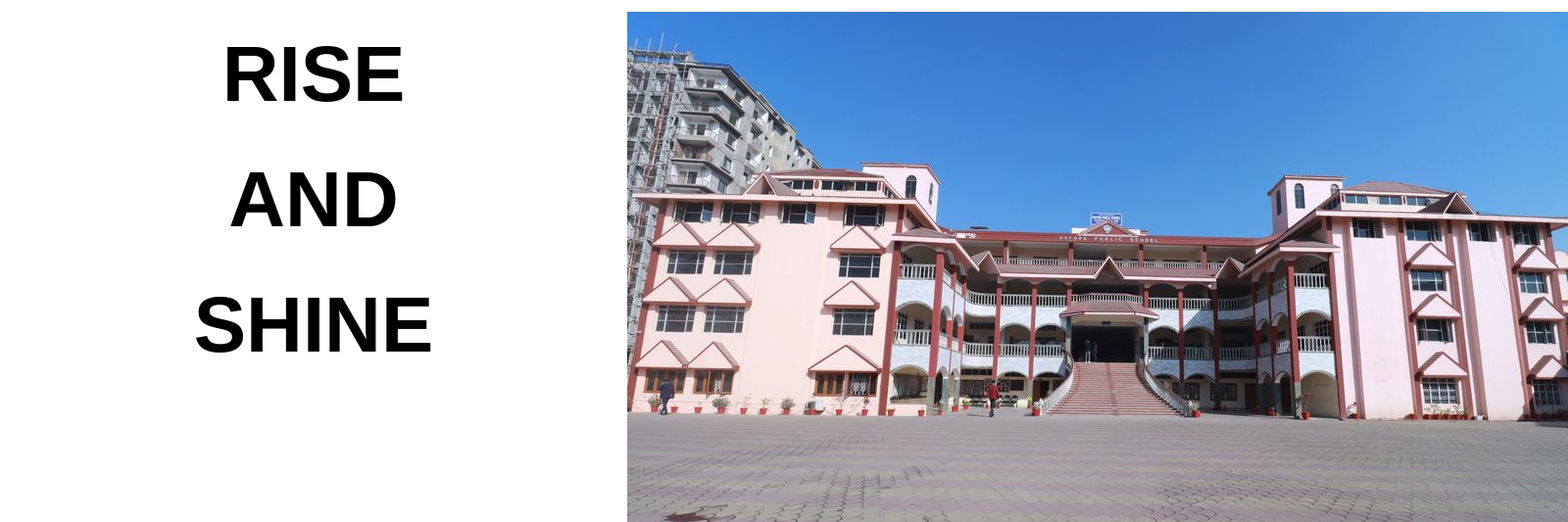
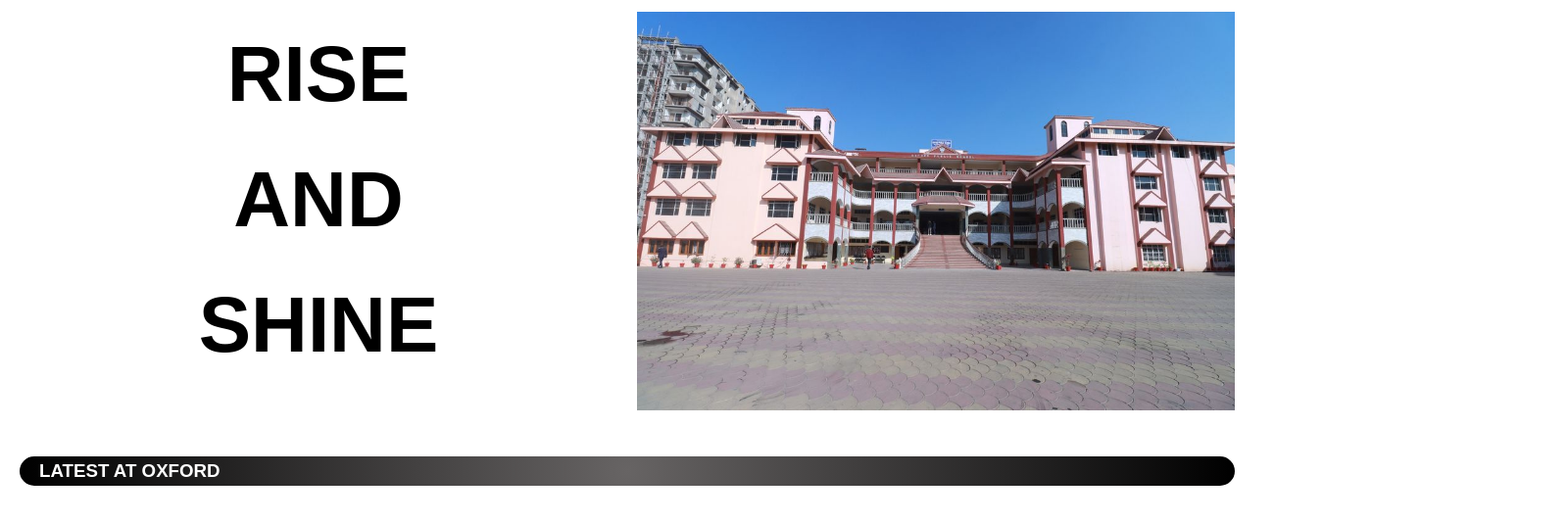
Before and after one commit to Sudh1nshu/school-website, a plain HTML site: page index.html in a window 1280 px wide. Shown: the part 152-685 px from the top of the page at 98% size, 1600 px wide, since content can reach past the window. Drawn offline with Linux system fonts and the light colour scheme.

Commit message:
adjusted image width

```diff
--- a/index.html
+++ b/index.html
@@ -57,7 +57,7 @@
 
 <div class="container1">
     <div class="box1"><h1>RISE<br> AND <br> SHINE</h1></div>
-    <div class="box2"><img src="./images/school.jpg" alt="Oxford Public School"></div>
+    <div class="box2"><img src="./images/school.jpg" alt="Oxford Public School" width="100%"></div>
 </div>
 
 <div class="heading"><h3>Latest at Oxford</h3></div>
```
